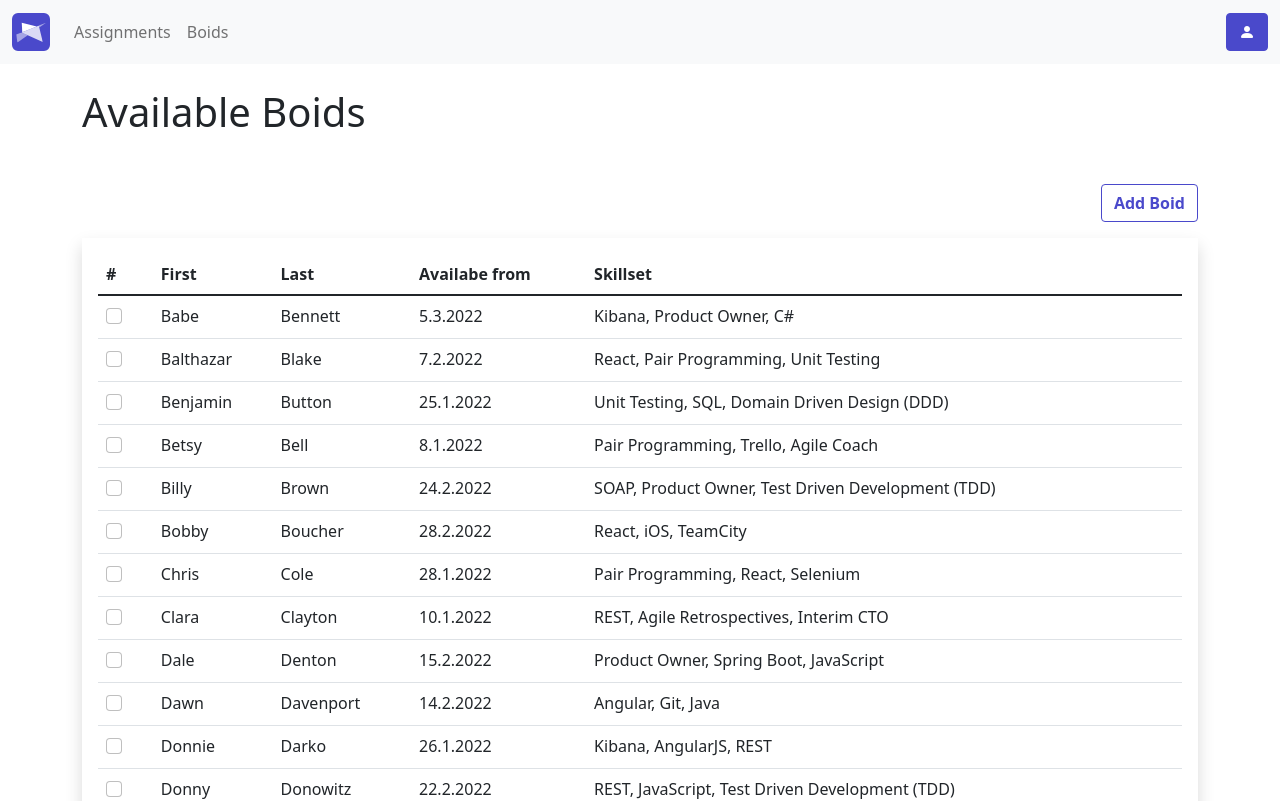
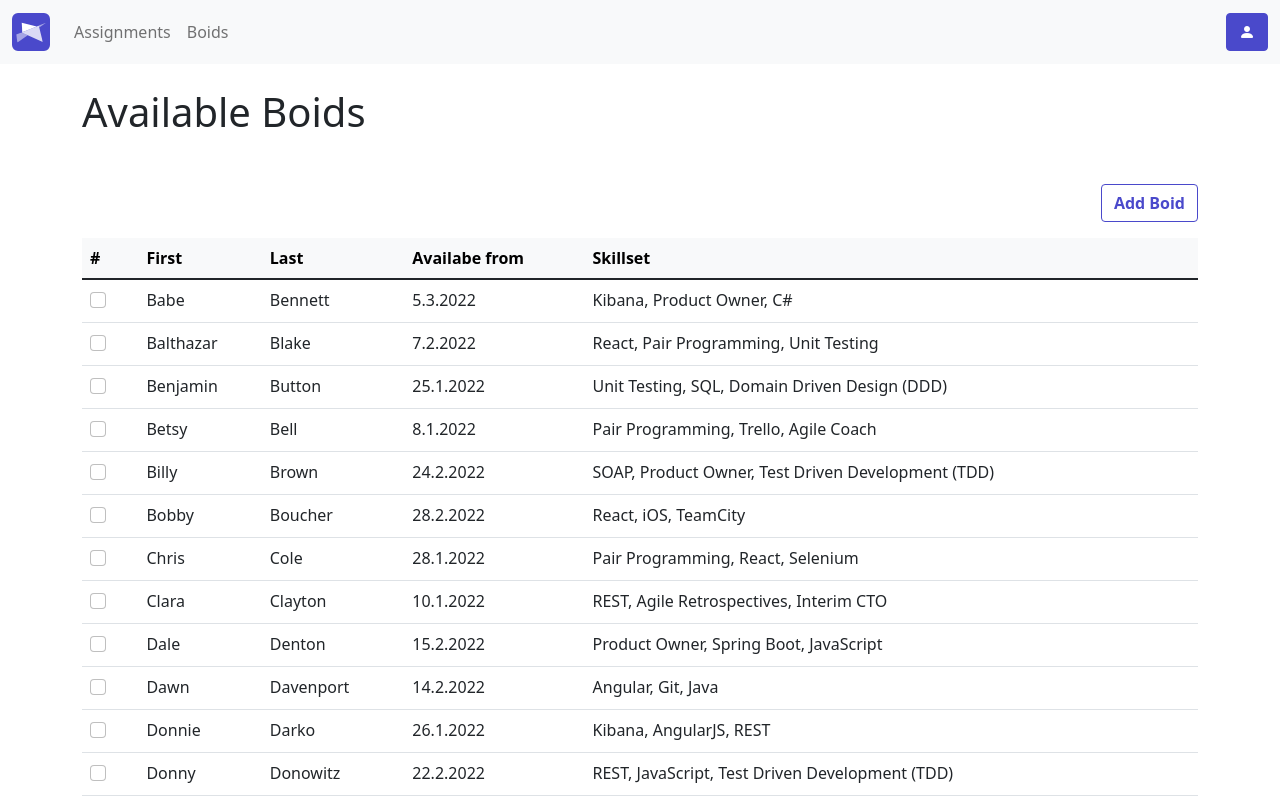
Before and after one commit to vbackeberg/go-bootstrap-vue, a Vue app: page /boids in a window 1280 px wide. Shown: the top 801 px of the page. Built offline with nearby package versions, Linux system fonts and the light colour scheme.

Commit message:
Revert "shadows"
This reverts commit 8868f83ca7bb3a531e5a7957718bf1e7db9f179a.

```diff
--- a/src/components/Assignments.vue
+++ b/src/components/Assignments.vue
@@ -3,7 +3,7 @@
     <h1 class="mb-5">Assignments</h1>
     <div class="row gy-5 row-cols-1 row-cols-md-2 row-cols-lg-3 row-cols-xl-4">
       <div v-for="assignment in assignments" v-bind:key="assignment.id">
-        <div class="card shadow">
+        <div class="card">
           <img src="@/assets/example-logo.png" class="img-fluid" />
           <div class="card-body">
             <h5 class="card-title">{{ assignment.name }}</h5>
@@ -18,7 +18,7 @@
 
       <template v-if="loading">
         <div v-for="i in [1, 2, 3, 4]" v-bind:key="i">
-          <div class="card shadow">
+          <div class="card">
             <div style="height: 180px" class="bg-dark bg-opacity-25"></div>
             <div class="card-body">
               <h5 class="card-title placeholder-glow">
--- a/src/components/Boids.vue
+++ b/src/components/Boids.vue
@@ -10,9 +10,8 @@
         Add Boid
       </button>
     </div>
-    <div class="p-3 shadow">
     <table class="table table-hover">
-        <thead>
+      <thead class="table-light">
         <tr>
           <th scope="col">#</th>
           <th scope="col">First</th>
@@ -53,7 +52,6 @@
         class="spinner-grow text-primary text-opacity-25"
         role="status"
       ></div>
-      </div>
     </div>
   </div>
 
```
Lines whose indentation alone changed are shown as unchanged.
